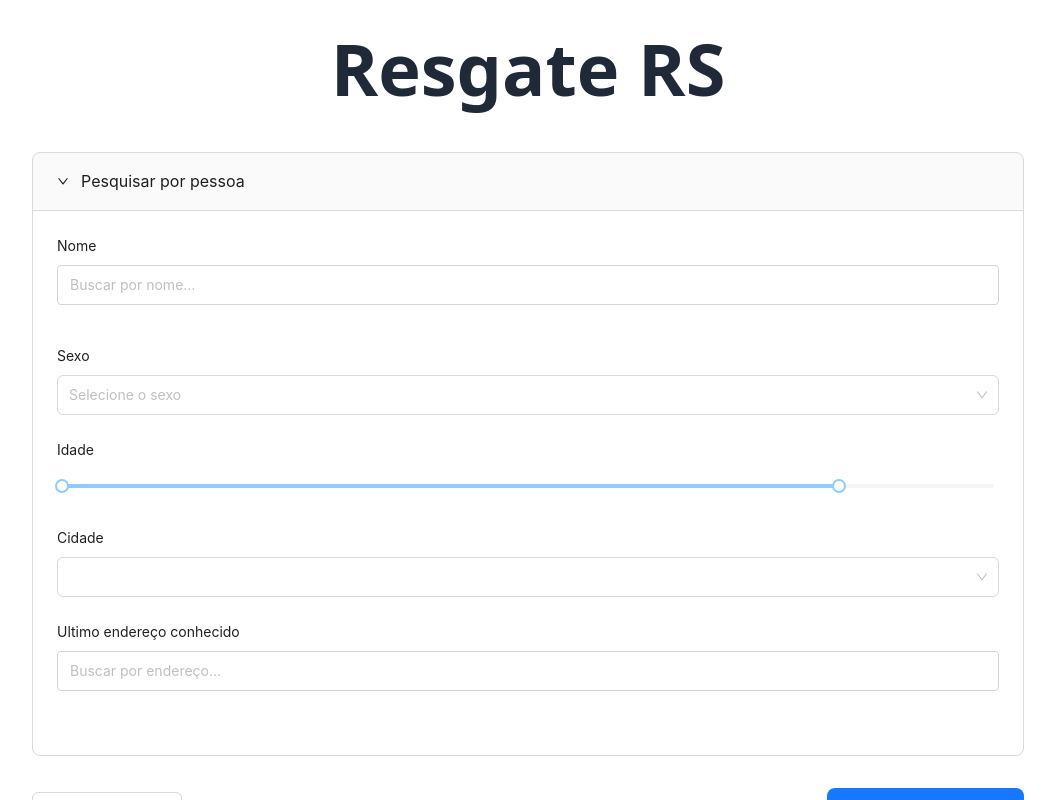
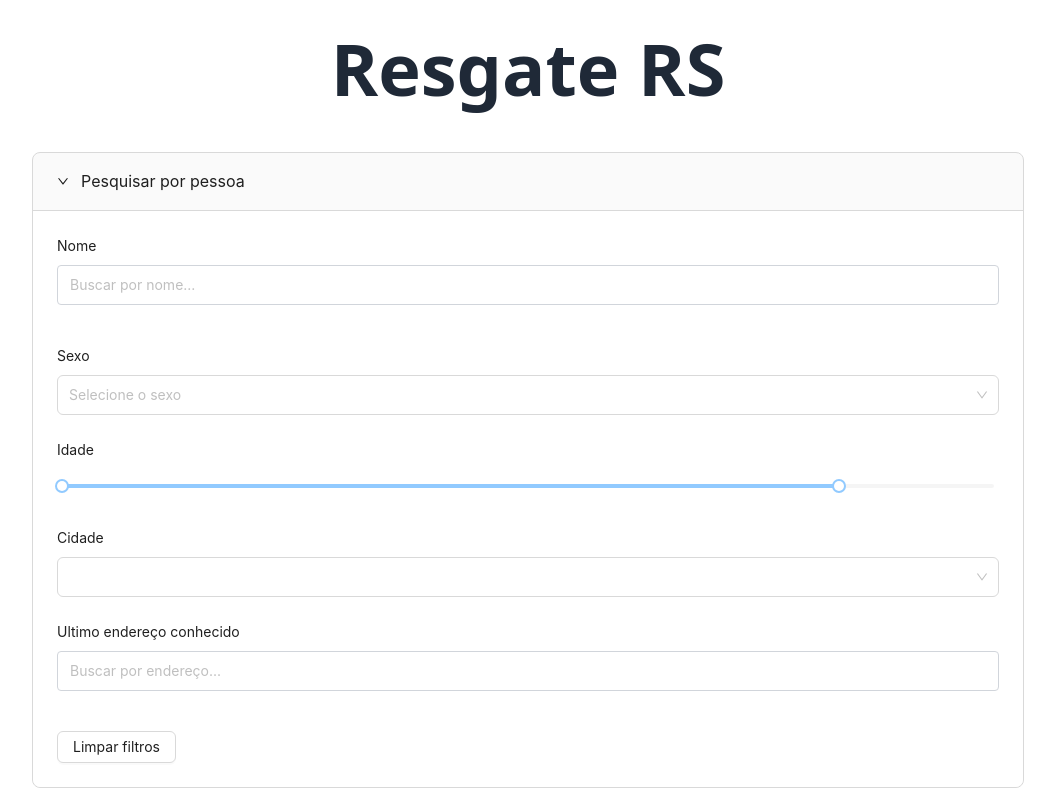
Before and after one commit to BotsChannel/resgate-rs, a Next.js app: page / in a window 1280 px wide. Shown: the top 800 px of the page, without its empty margins (112-1167 px from the left). Built offline with nearby package versions, Linux system fonts and the light colour scheme.

Commit message:
rest btn

```diff
--- a/src/app/page.tsx
+++ b/src/app/page.tsx
@@ -289,6 +289,17 @@ const Filtros = ({
           Filtrar
         </Button>
       </div> */}
+      <Button
+        onClick={() => {
+          form.resetFields();
+          setSearchText("");
+          setMinAge(0);
+          setMaxAge(120);
+          setSelectedCity("");
+        }}
+      >
+        Limpar filtros
+      </Button>
     </Form>
   );
 };
```
